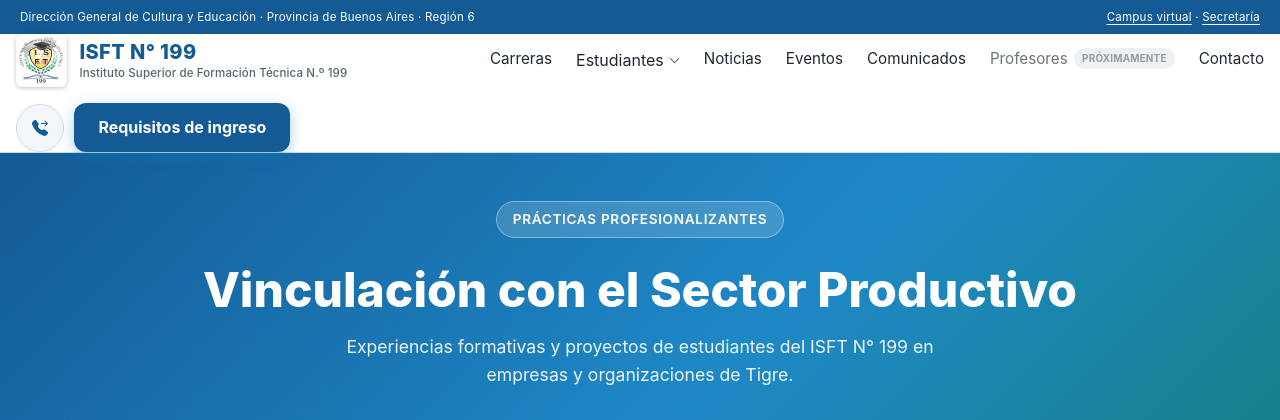
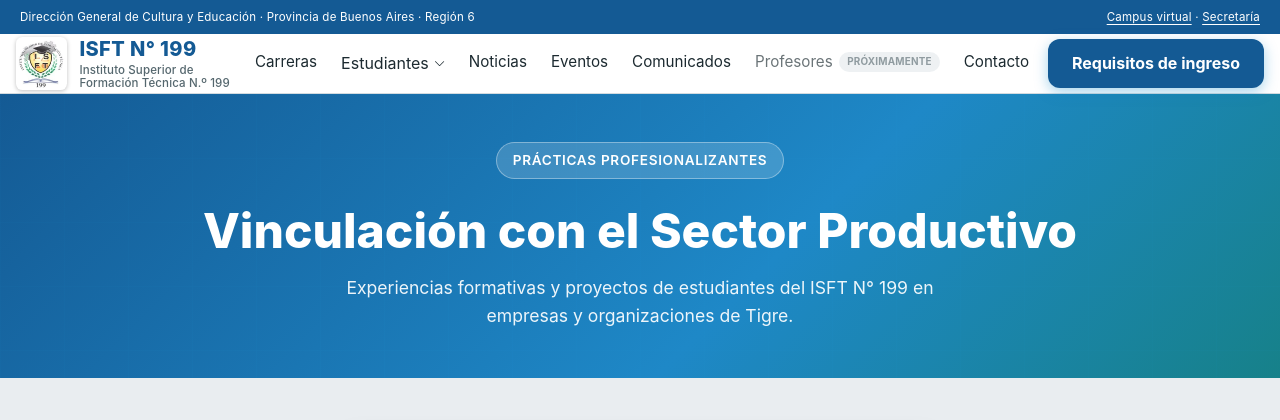
Before and after one commit to solareco86-ai/proyecto-integrador, a FastAPI app: page /casos in a window 1280 px wide. Shown: the top 420 px of the page. Run offline with FastAPI, Linux system fonts and the light colour scheme; style sheets or scripts are compiled from the project's sources; parts of the project's set-up code (start-up, migrations or seed data) failed here and were passed over.

Commit message:
fix(header): evitar salto del CTA a 1280 px

```diff
--- a/static/css/InstitucionalHome.css
+++ b/static/css/InstitucionalHome.css
@@ -94,6 +94,14 @@
     color: var(--inst-azul) !important;
     background: var(--inst-gris-100) !important;
     border-color: var(--inst-gris-300) !important;
+}
+@media (min-width: 1280px) {
+    .c-home-header__icon-link[data-v-236fef00] {
+        display: none;
+    }
+    .c-home-header__brand[data-v-236fef00] {
+        max-width: 220px;
+    }
 }
 .c-home-header__cta {
     /* Botón principal de navegación/acceso institucional ("Requisitos de
```
